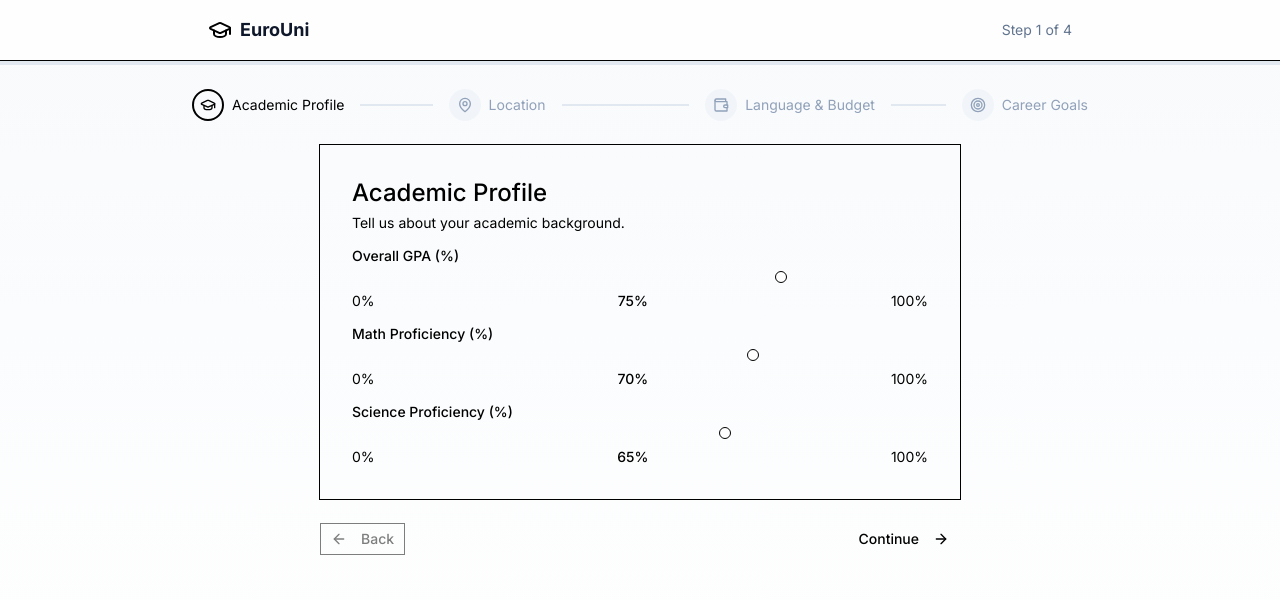
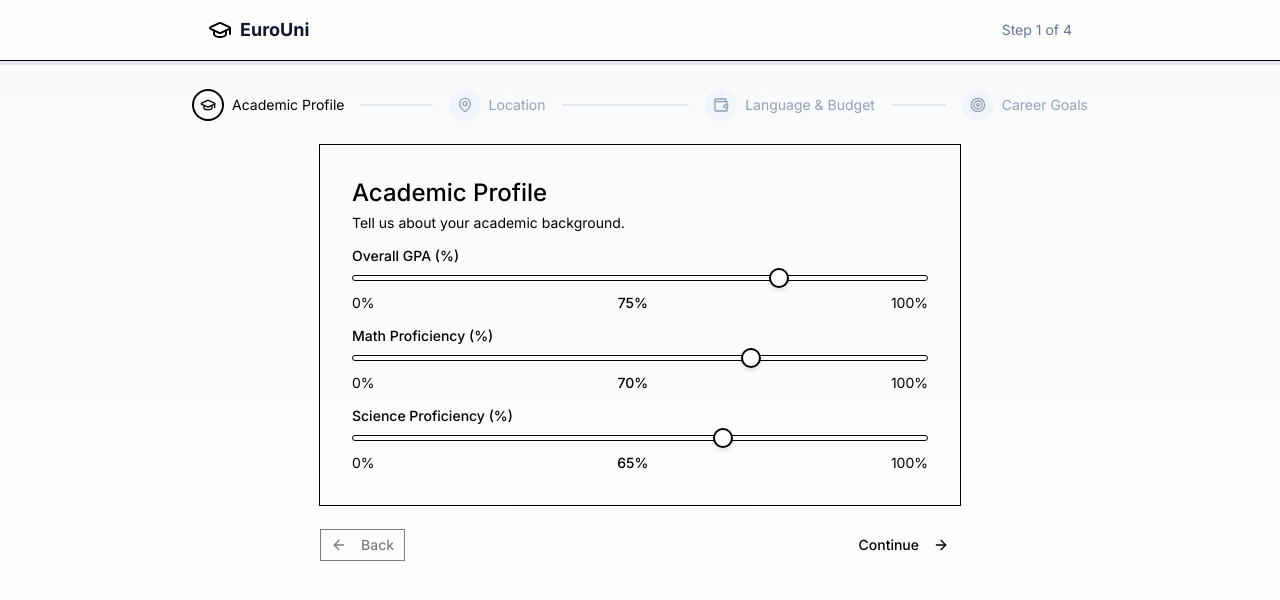
Before and after one commit to owndy123/eurouni, a Next.js app: page /onboarding in a window 1280 px wide. Shown: the top 600 px of the page. Built offline with nearby package versions, Linux system fonts and the light colour scheme.

Commit message:
fix: slider visibility — thicker track with border, larger thumb

```diff
--- a/src/components/ui/slider.tsx
+++ b/src/components/ui/slider.tsx
@@ -38,18 +38,18 @@ function Slider({
     >
       <SliderPrimitive.Track
         data-slot="slider-track"
-        className="relative grow overflow-hidden rounded-full bg-muted data-horizontal:h-1 data-horizontal:w-full data-vertical:h-full data-vertical:w-1"
+        className="relative grow overflow-hidden rounded-full bg-muted border border-muted-foreground/20 data-horizontal:h-1.5 data-horizontal:w-full data-vertical:h-full data-vertical:w-1.5"
       >
         <SliderPrimitive.Range
           data-slot="slider-range"
-          className="absolute bg-primary select-none data-horizontal:h-full data-vertical:w-full"
+          className="absolute bg-primary-600 select-none data-horizontal:h-full data-vertical:w-full"
         />
       </SliderPrimitive.Track>
       {Array.from({ length: _values.length }, (_, index) => (
         <SliderPrimitive.Thumb
           data-slot="slider-thumb"
           key={index}
-          className="relative block size-3 shrink-0 rounded-full border border-ring bg-white ring-ring/50 transition-[color,box-shadow] select-none after:absolute after:-inset-2 hover:ring-3 focus-visible:ring-3 focus-visible:outline-hidden active:ring-3 disabled:pointer-events-none disabled:opacity-50"
+          className="relative block size-5 shrink-0 rounded-full border-2 border-primary bg-white shadow-md ring-ring/50 transition-[color,box-shadow] select-none after:absolute after:-inset-2 hover:ring-3 focus-visible:ring-3 focus-visible:outline-hidden active:ring-3 disabled:pointer-events-none disabled:opacity-50"
         />
       ))}
     </SliderPrimitive.Root>
```
